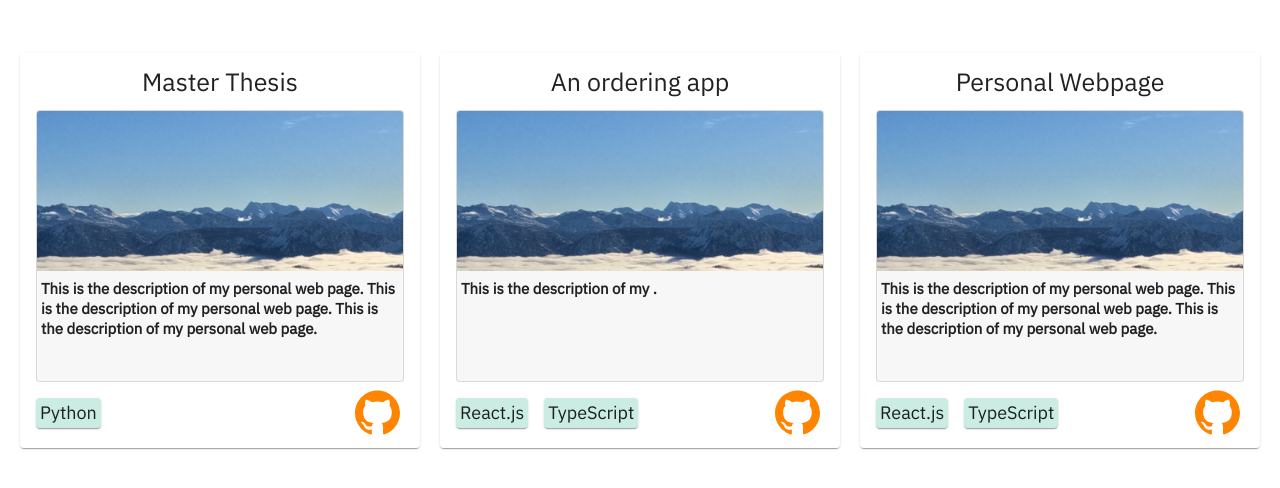
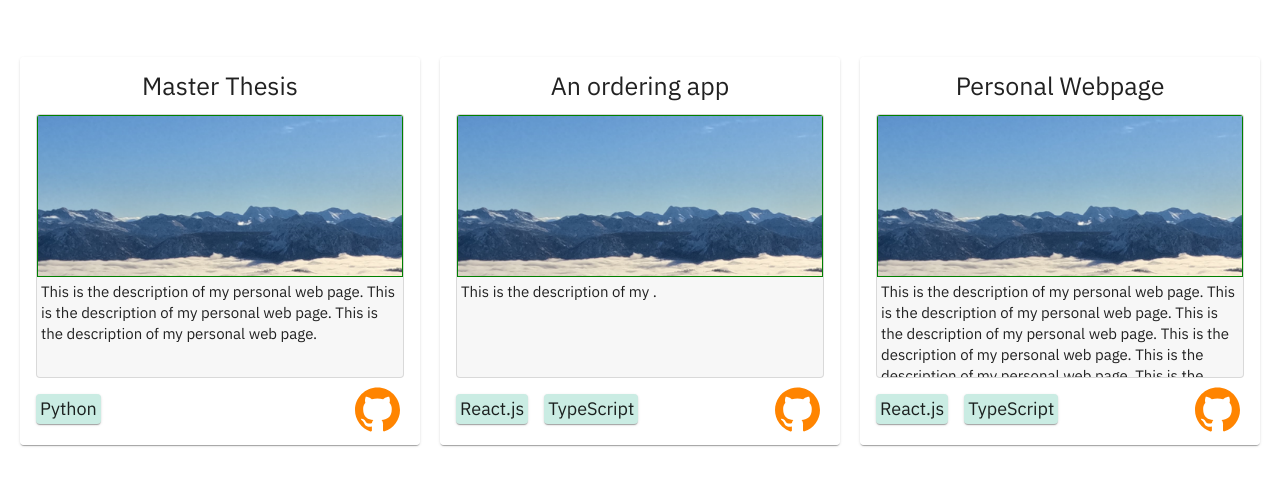
Before and after one commit to MarkusDunkel/personal_homepage, a React (Create React App) app: page / in a window 1280 px wide. Shown: the part 3328-3816 px from the top of the page. Built offline with nearby package versions, Linux system fonts and the light colour scheme.

Commit message:
unwanted resize of text after viewport change in Safari solved

```diff
--- a/src/App.tsx
+++ b/src/App.tsx
@@ -79,7 +79,6 @@ function App() {
   const project: any = useRef<HTMLInputElement>(null);
   const contact: any = useRef<HTMLInputElement>(null);
 
-  const sectionsArr = [about, project, contact];
   const theme = useTheme();
 
   const [tabIndex, setTabIndex] = useState<string | Boolean>(false);
--- a/src/components/ProjectCard.tsx
+++ b/src/components/ProjectCard.tsx
@@ -36,16 +36,18 @@ const ProjectCard = ({ projectId }: ProjectCardProps) => {
                         <Typography variant='caption2'>
                             {content.title}
                         </Typography>
-                        <Card variant='outlined' sx={{ textAlign: 'left', padding: 0, minHeight: 270, bgcolor: theme.palette.neutrals.lightestGrey }}>
-                            <Stack spacing={1}>
-                                <Box sx={{ border: '0px solid orange', height: 160, overflow: 'hidden', display: 'block' }}>
+                        <Card variant='outlined' sx={{ textAlign: 'left', padding: 0, bgcolor: theme.palette.neutrals.lightestGrey }}>
+                            <Stack spacing={0}>
+                                <Box sx={{ border: '1px solid green', height: 160, overflow: 'hidden', display: 'block' }}>
                                     <img src={titleImage} alt="titleImage" style={{
                                         width: '100%', display: 'block', marginLeft: 'auto', marginRight: 'auto'
                                     }} />
                                 </Box>
-                                <Typography variant='label' sx={{ textAlign: 'left', border: '0px solid orange', px: .5 }}>
-                                    {content.description}
-                                </Typography>
+                                <Box sx={{ border: '0px solid orange', height: 96, overflow: 'hidden', display: 'block', px: .5, pt: .5 }}>
+                                    <Typography variant='label2' sx={{ textAlign: 'left', border: '0px solid orange' }}>
+                                        {content.description}
+                                    </Typography>
+                                </Box>
 
                             </Stack>
                         </Card>
--- a/src/components/TabActivationByScroll.tsx
+++ b/src/components/TabActivationByScroll.tsx
@@ -22,7 +22,6 @@ const getSectionTops: (sectionsArr: any[]) => number[] = (sectionsArr) => {
     const sectionTops: number[] = [];
     for (let i = 0; i < sectionsArr.length; i++) {
         sectionTops.push(sectionsArr[i].current.offsetTop - vh(50));
-        // }
     }
     return (sectionTops);
 }
--- a/src/components/typography.ts
+++ b/src/components/typography.ts
@@ -46,8 +46,8 @@ const typography: ExtendedTypographyOptions = {
         fontFamily: 'IBM Plex Sans, sans-serif',
     },
     label2: {
-        fontWeight: 650,
-        lineHeight: 22 / 14,
+        fontWeight: 400,
+        lineHeight: '20px',
         fontSize: pxToRem(15),
         fontFamily: 'IBM Plex Sans, sans-serif',
     },
--- a/src/content/projectCards.json
+++ b/src/content/projectCards.json
@@ -6,7 +6,7 @@
             "projectLink": "https://orf.at",
             "repositoryLink": "https://github.com/MarkusDunkel/personal_homepage",
             "title": "Personal Webpage",
-            "description": "This is the description of my personal web page. This is the description of my personal web page. This is the description of my personal web page.",
+            "description": "This is the description of my personal web page. This is the description of my personal web page. This is the description of my personal web page. This is the description of my personal web page. This is the description of my personal web page. This is the description of my personal web page.",
             "techStack": [
                 {
                     "title": "React.js"
```
